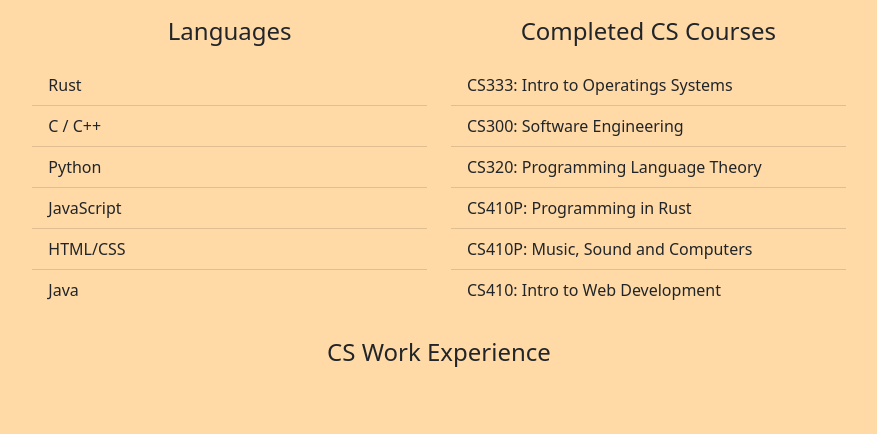
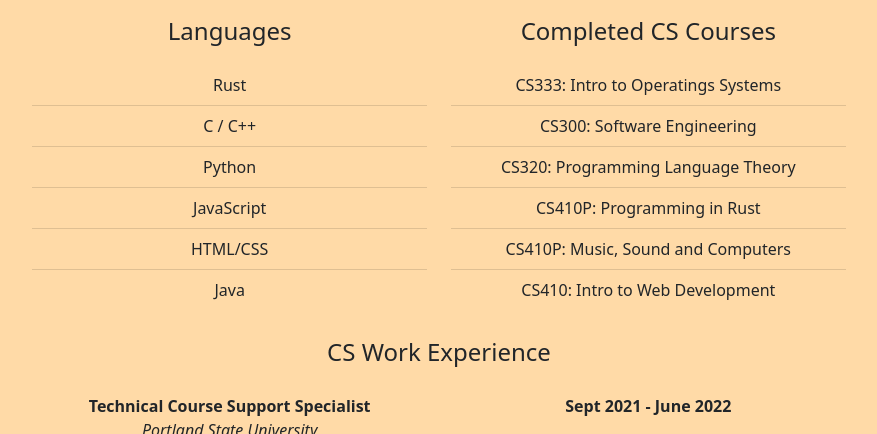
Before and after one commit to foxdevpdx/foxdevpdx.github.io, a plain HTML site: page skills.html in a window 1280 px wide. Shown: the part 85-519 px from the top of the page, without its empty margins (201-1078 px from the left). Drawn offline with nearby package versions, Linux system fonts and the light colour scheme; no server answers.

Commit message:
added work section, final commit

```diff
--- a/skills.html
+++ b/skills.html
@@ -75,7 +75,7 @@
           <span class="col-lg-1 col-xl-2 col-xxl-3"></span>
           <span class="col-xs-12 col-sm-6 col-lg-5 col-xl-4 col-xxl-3 mb-4">
             <div class="text-center fs-4 mb-3">Languages</div>
-            <ul class="list-group list-group-flush">
+            <ul class="list-group list-group-flush text-center">
               <li class="list-group-item">Rust</li>
               <li class="list-group-item">C / C++</li>
               <li class="list-group-item">Python</li>
@@ -86,7 +86,7 @@
           </span>
           <span class="col-xs-12 col-sm-6 col-lg-5 col-xl-4 col-xxl-3 mb-4"
             ><div class="text-center fs-4 mb-3">Completed CS Courses</div>
-            <ul class="list-group list-group-flush">
+            <ul class="list-group list-group-flush text-center">
               <li class="list-group-item">
                 CS333: Intro to Operatings Systems
               </li>
@@ -103,14 +103,18 @@
           >
           <!-- <span></span> -->
         </div>
+        <div class="text-center fs-4 mb-4">CS Work Experience</div>
         <div class="row">
-          <span class="col-12"
-            ><div class="text-center fs-4 mb-3">CS Work Experience</div></span
+            </span
           >
           <span class="col-lg-1 col-xl-2 col-xxl-3"></span>
-          <span
-            class="col-xs-12 col-sm-6 col-lg-5 col-xl-4 col-xxl-3 mb-4"
-          ></span>
+          <span class="col-xs-12 col-sm-12 col-md-6 col-lg-5 col-xl-4 col-xxl-3 mb-4"
+            ><div class="fw-bold text-center">Technical Course Support Specialist</div>
+            <div class="fst-italic text-center">Portland State University</div></span
+          >
+          <span class="col-md-6 col-lg-5 col-xl-4 col-xxl-3"
+            ><div class="fw-bold text-center">Sept 2021 - June 2022</div></span
+          >
         </div>
       </div>
       <div class="row mb-4">
```
Also changed, not shown: README.md.
